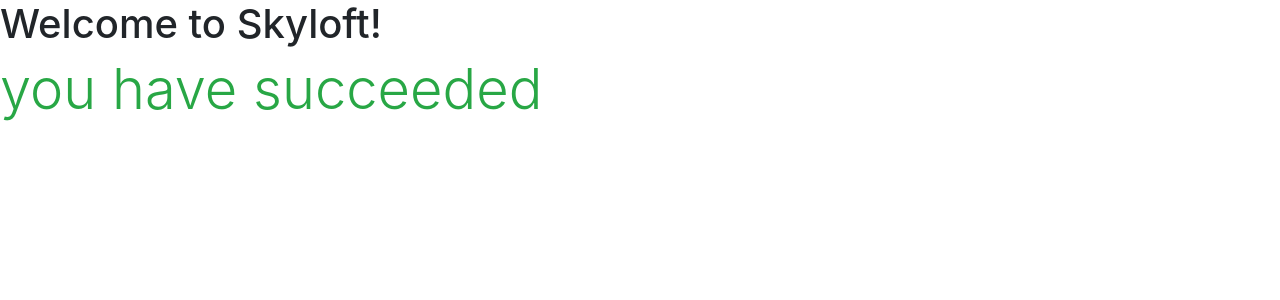
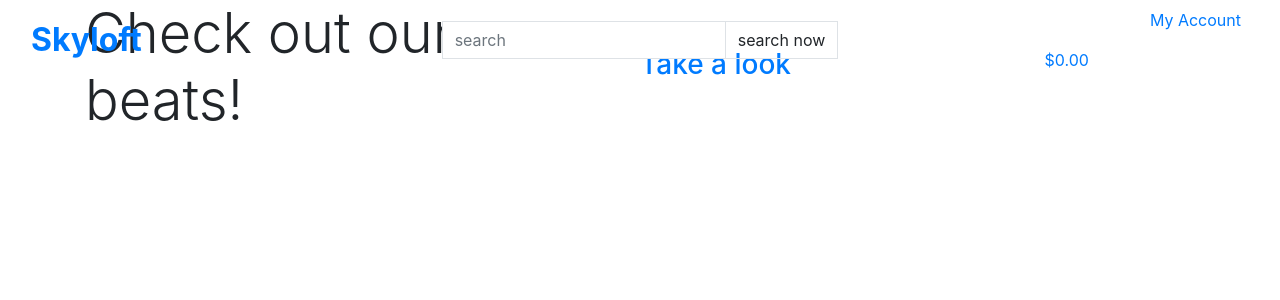
Before and after one commit to Code-Institute-Submissions/NyHagan-skyloft_AugResub, a Django app: page / in a window 1280 px wide. Shown: the top 300 px of the page. Run offline with Django 3.2, Linux system fonts and the light colour scheme.

Commit message:
add home page elements

```diff
--- a/home/templates/home/index.html
+++ b/home/templates/home/index.html
@@ -1,6 +1,28 @@
 {% extends 'base.html' %}
 {% load static %}
 
+{% block page_header%}
+<div class="container header-container">
+    <div class="row">
+        <div class="col">
+
+        </div>
+    </div>
+</div>
+{% endblock%}
+
 {% block content %}
-<h1 class="display-4 text-success">you have succeeded</h1>
+<div class="container h-100">
+    <div class="row h-100">
+        <div class="col-7 col-md-6 my-auto">
+            <h2 class="display-4 logo-font text black">
+                Check out our new beats!</h2>
+        </div>
+        <div class="my-5">
+            <h3>
+                <a href="" class="button">Take a look</a>
+            </h3>
+        </div>
+    </div>
+</div>
 {% endblock %}
--- a/templates/base.html
+++ b/templates/base.html
@@ -19,9 +19,64 @@
     <title>Skyloft</title>
   </head>
   <body>
-    <h1>Welcome to Skyloft!</h1>
-
-    <header class="container-fluid fixed-top"></header>
+    <header class="container-fluid fixed-top">
+      <div class="row">
+        <div class="col-12 col-lg-4 my-auto py-1 py-lg-0 text-center text-lg-left">
+          <a href="{% url 'home'%}" class="nav-link main-logo-link">
+            <h2 class="logo-font text-black my-0"><strong>Skyloft</strong></h2>
+          </a>
+        </div>
+        <div class="col-12 col-lg-4 my-auto py-1 py-lg-0">
+          <form method="GET" action="">
+            <div class="input-group w-100">
+              <input class="form-control border border-black rounded-0" type="text" placeholder="search" name="q">
+              <div class="input-group-append">
+                <button class="form-control btn btn-black border border-black rounded-0" type="submit"> search now
+                </button>
+              </div>
+            </div>
+          </form>
+        </div>
+        <div class="col-12 col-lg-4 my-auto py-1 py-lg-0">
+          <ul class="list-inline list-unstyled text-center text-lg-right my-0">
+            <li class="list-inline-item dropdown">
+              <a class="text-black nav-link" href="#" id="user-options" data-toggle="dropdown" aria-haspopup="true" aria-expanded="false">
+                <div class="text-center">
+                    <div><i class="fas fa-user fa-lg"></i></div>
+                    <p class="my-0">My Account</p>
+                </div>
+              </a>
+              <div class="dropdown-menu border-0" aria-labelledby="user-options">
+              {% if request.user.is_authenticated %}
+                  {% if request.user.is_superuser %}
+                      <a href="" class="dropdown-item">Product Management</a>
+                  {% endif %}
+                  <a href="" class="dropdown-item">My Profile</a>
+                  <a href="{% url 'account_logout' %}" class="dropdown-item">Logout</a>
+              {% else %}
+                  <a href="{% url 'account_signup' %}" class="dropdown-item">Register</a>
+                  <a href="{% url 'account_login' %}" class="dropdown-item">Login</a>
+              {% endif %}
+              </div>
+            </li>
+            <li class="list inline-item">
+              <a class="{% if grand_total %}text-info font-weight-bold{% else %}text-black{% endif %} nav-link" href="">
+                <div class="text-center">
+                    <div><i class="fas fa-shopping-bag fa-lg"></i></div>
+                    <p class="my-0">
+                        {% if grand_total %}
+                            ${{ grand_total|floatformat:2 }}
+                        {% else %}
+                            $0.00
+                        {% endif %}
+                    </p>
+                </div>
+              </a>
+            </li>
+          </ul>
+        </div>
+      </div>
+    </header>
 
     {% if messages %}
       <div class="messsage-container"></div>
```
